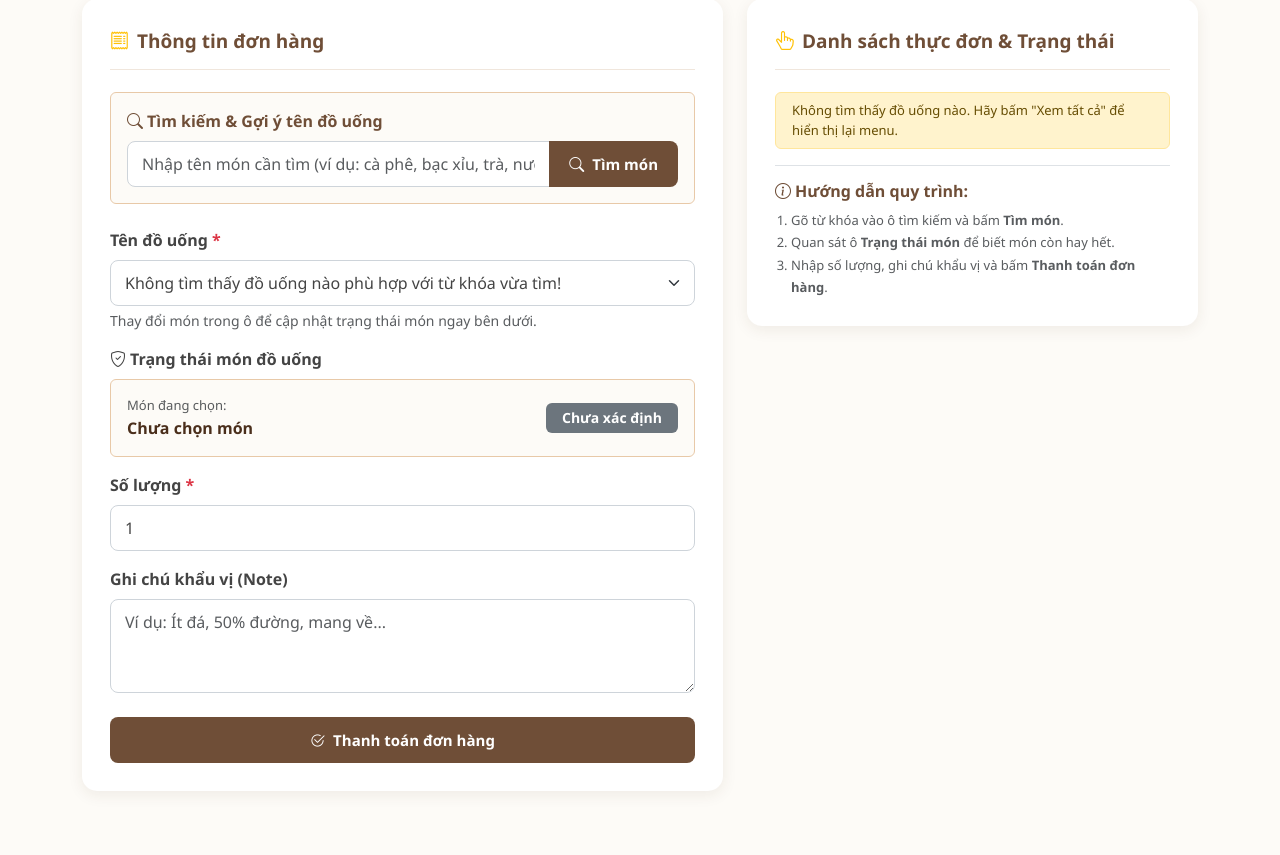
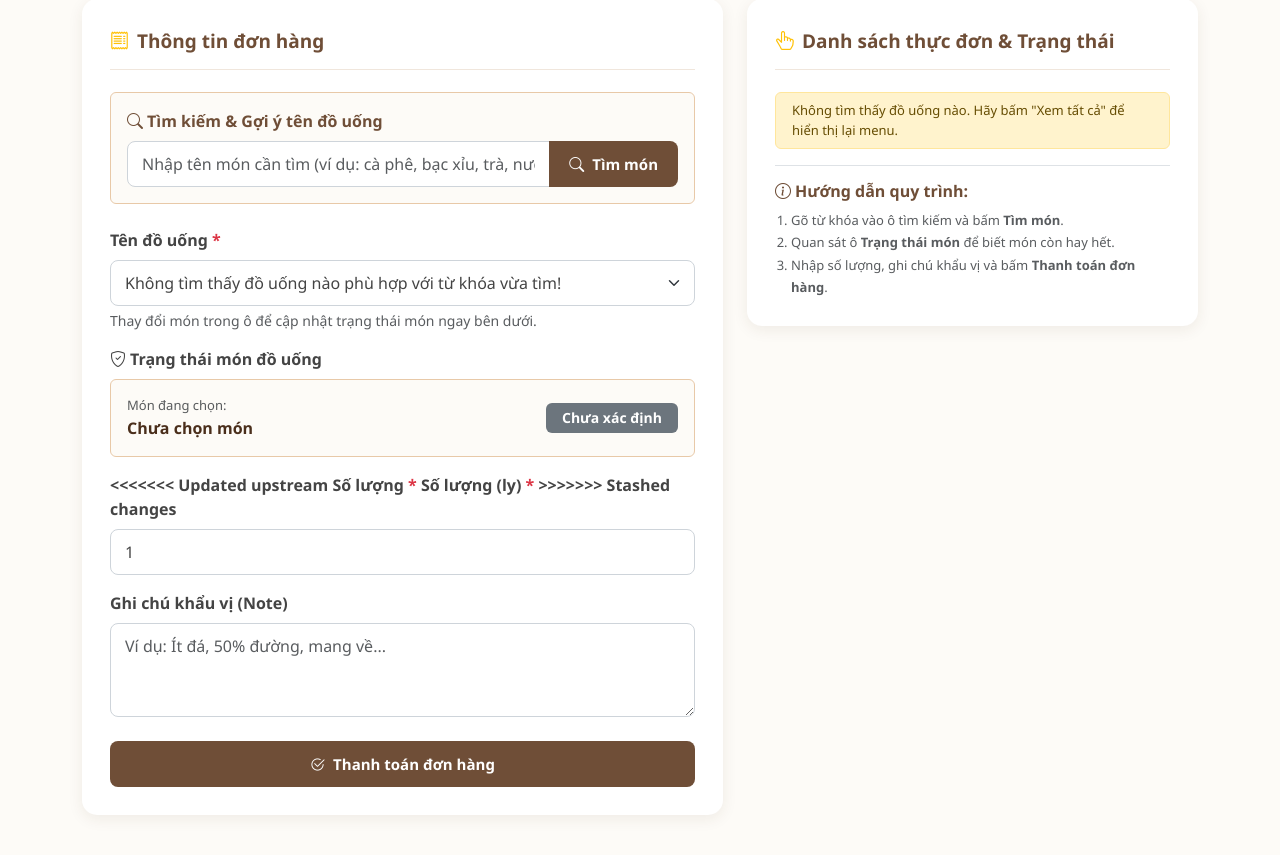
Before and after one commit to ahnhtu22/QLTDCafe, a PHP site: page /QLTDCafe/app/views/staff/pos/main.php in a window 1280 px wide. Shown: the part 184-1039 px from the top of the page. Run offline with PHP 8.4, Linux system fonts and the light colour scheme; the template is opened without the code that fills it, so the values that code supplies are empty.

Commit message:
Update main.php

```diff
--- a/app/views/staff/pos/main.php
+++ b/app/views/staff/pos/main.php
@@ -169,10 +169,10 @@
 
                         <div class="mb-3">
                             <label for="quantity" class="form-label fw-semibold">
-
+<<<<<<< Updated upstream
                                 Số lượng  <span class="text-danger">*</span>
-
-
+                                Số lượng (ly) <span class="text-danger">*</span>
+>>>>>>> Stashed changes
                             </label>
 
                             <input type="number"
```
